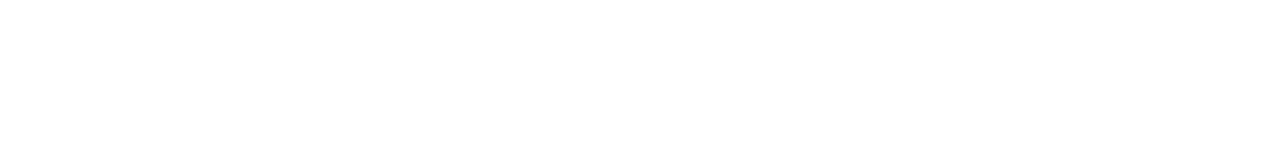
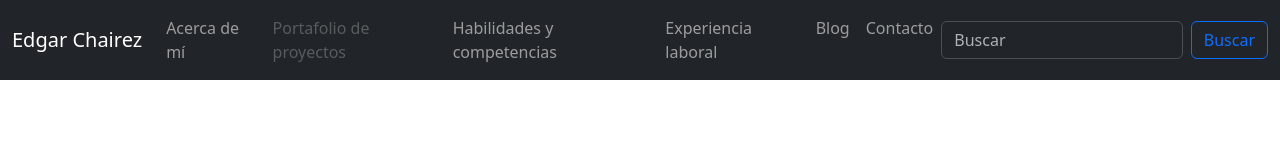
Before and after one commit to EdgarChairez/Portafolio, a plain HTML site: page index.html in a window 1280 px wide. Drawn offline with nearby package versions, Linux system fonts and the light colour scheme.

Commit message:
Se crea Navbar

```diff
--- a/index.html
+++ b/index.html
@@ -7,6 +7,31 @@
     <link href="https://cdn.jsdelivr.net/npm/bootstrap@5.3.0-alpha3/dist/css/bootstrap.min.css" rel="stylesheet" integrity="sha384-KK94CHFLLe+nY2dmCWGMq91rCGa5gtU4mk92HdvYe+M/SXH301p5ILy+dN9+nJOZ" crossorigin="anonymous">
   </head>
   <body>
+    <!-- NavBar -->
+    <nav class="navbar navbar-expand-lg bg-dark" data-bs-theme="dark">
+        <div class="container-fluid">
+          <a class="navbar-brand" href="#">Edgar Chairez</a>
+          <button class="navbar-toggler" type="button" data-bs-toggle="collapse" data-bs-target="#navbarNavAltMarkup" aria-controls="navbarNavAltMarkup" aria-expanded="false" aria-label="Toggle navigation">
+            <span class="navbar-toggler-icon"></span>
+          </button>
+          <div class="collapse navbar-collapse" id="navbarNavAltMarkup">
+            <div class="navbar-nav">
+              <a class="nav-link" href="#acercaDeMi">Acerca de mí</a>
+              <a class="nav-link disabled" href="#Portafolio">Portafolio de proyectos</a>
+              <a class="nav-link" href="#Habilidades">Habilidades y competencias</a>
+              <a class="nav-link" href="#Experiencia">Experiencia laboral</a>
+              <a class="nav-link" href="#Blog">Blog</a>
+              <a class="nav-link" href="#Contacto">Contacto</a>
+            </div>
+            <form class="d-flex" role="search">
+              <input class="form-control me-2" type="search" placeholder="Buscar" aria-label="Search">
+              <button class="btn btn-outline-primary" type="submit">Buscar</button>
+            </form>
+          </div>
+        </div>
+      </nav>
+    <!-- ------ -->
+
 
     <script src="https://cdn.jsdelivr.net/npm/bootstrap@5.3.0-alpha3/dist/js/bootstrap.bundle.min.js" integrity="sha384-ENjdO4Dr2bkBIFxQpeoTz1HIcje39Wm4jDKdf19U8gI4ddQ3GYNS7NTKfAdVQSZe" crossorigin="anonymous"></script>
   </body>
```
